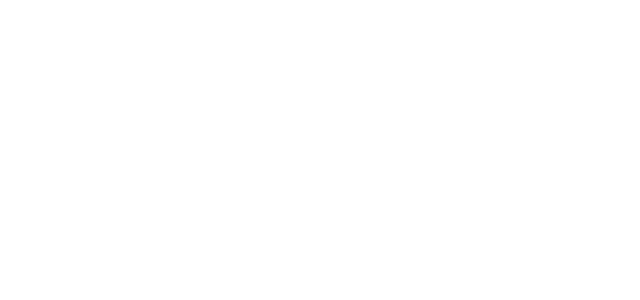
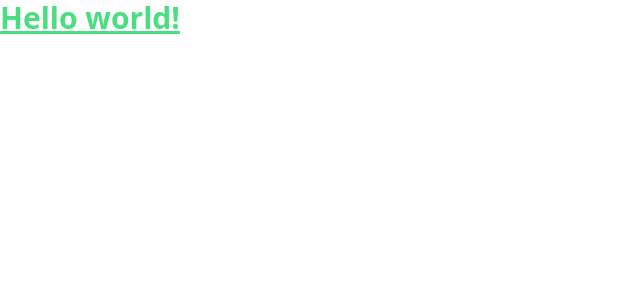
Before and after one commit to Vinicius-gif/easybank-challenge, a React (Vite) app: page / in a window 1280 px wide. Shown: the top 300 px of the page, without its empty margins (0-640 px from the left). Built offline with nearby package versions, Linux system fonts and the light colour scheme; the HTML template or start-up script is replaced by a standard one.

Commit message:
add Tailwind package and configs

```diff
--- a/package.json
+++ b/package.json
@@ -19,6 +19,7 @@
     "@typescript-eslint/eslint-plugin": "^7.1.1",
     "@typescript-eslint/parser": "^7.1.1",
     "@vitejs/plugin-react-swc": "^3.5.0",
+    "autoprefixer": "^10.4.18",
     "eslint": "^8.56.0",
     "eslint-config-prettier": "^9.1.0",
     "eslint-plugin-import-helpers": "^1.3.1",
@@ -26,7 +27,9 @@
     "eslint-plugin-react": "^7.34.0",
     "eslint-plugin-react-hooks": "^4.6.0",
     "eslint-plugin-react-refresh": "^0.4.5",
+    "postcss": "^8.4.35",
     "prettier": "3.2.5",
+    "tailwindcss": "^3.4.1",
     "typescript": "^5.2.2",
     "vite": "^5.1.4"
   }
--- /dev/null
+++ b/postcss.config.js
@@ -0,0 +1,6 @@
+export default {
+  plugins: {
+    tailwindcss: {},
+    autoprefixer: {}
+  }
+};
--- a/src/App.tsx
+++ b/src/App.tsx
@@ -1,7 +1,13 @@
 import './App.css';
 
 function App() {
-  return <></>;
+  return (
+    <>
+      <h1 className="text-3xl font-bold underline text-green-400">
+        Hello world!
+      </h1>
+    </>
+  );
 }
 
 export default App;
--- a/src/index.css
+++ b/src/index.css
@@ -0,0 +1,3 @@
+@tailwind base;
+@tailwind components;
+@tailwind utilities;
--- /dev/null
+++ b/tailwind.config.js
@@ -0,0 +1,8 @@
+/** @type {import('tailwindcss').Config} */
+export default {
+  content: ['./index.html', './src/**/*.{js,ts,jsx,tsx}'],
+  theme: {
+    extend: {}
+  },
+  plugins: []
+};
```
Also changed, not shown: 1 other file (tests, documents, lock files or other folders).
